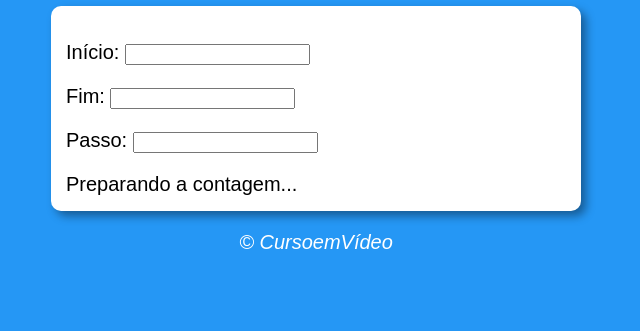
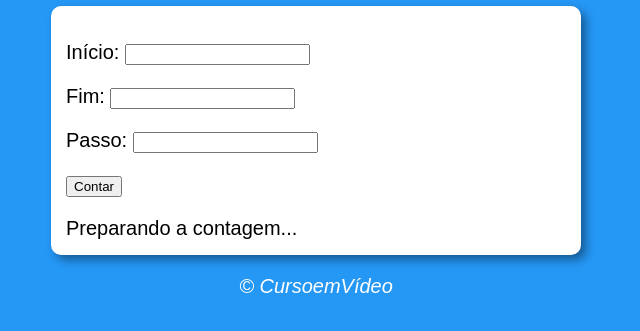
Before and after one commit to KevinMarconatto/javascript, a plain HTML site: page aula14ex/ex016/index.html in a window 1280 px wide. Shown: the part 93-424 px from the top of the page, without its empty margins (324-964 px from the left). Drawn offline with Linux system fonts and the light colour scheme.

Commit message:
finalizei ex016

```diff
--- a/aula14ex/ex016/index.html
+++ b/aula14ex/ex016/index.html
@@ -15,6 +15,7 @@
             <p>Início: <input type="number" name="inicio" id="txti"></p>
             <p>Fim: <input type="number" name="fim" id="txtf"></p>
             <p>Passo: <input type="number" name="passo" id="txtp"></p>
+            <p><input type="button" value="Contar" onclick="contar()"></p>
         </div>
         <div id="res">
             Preparando a contagem...
--- a/aula14ex/ex016/script.js
+++ b/aula14ex/ex016/script.js
@@ -0,0 +1,30 @@
+function contar() {
+    let ini = document.getElementById('txti')
+    let fim = document.getElementById('txtf')
+    let passo = document.getElementById('txtp')
+    let res = document.getElementById('res')
+
+    if (ini.value.length == 0 || fim.value.length == 0 || passo.value.length == 0) {
+        window.alert('[ERRO] Faltam dados!')
+    } else {
+        res.innerHTML = 'Contando: <br>'
+        let i = Number(ini.value)
+        let f = Number(fim.value)
+        let p = Number(passo.value)
+        if (p <= 0) {
+            window.alert('Passo inválido! Considerando PASSO 1')
+            p = 1
+        }
+        if (i < f) {
+            // Contagem crescente
+            for(let c = i; c <= f; c+= p) {
+               res.innerHTML += ` ${c} \u{1F911}`
+            }
+        } else {
+            // Contagem regressiva
+            for (let c = i; c >= f; c-=p) {
+                res.innerHTML += ` ${c} \u{1F911}`
+            }
+        }
+    }
+}
```
